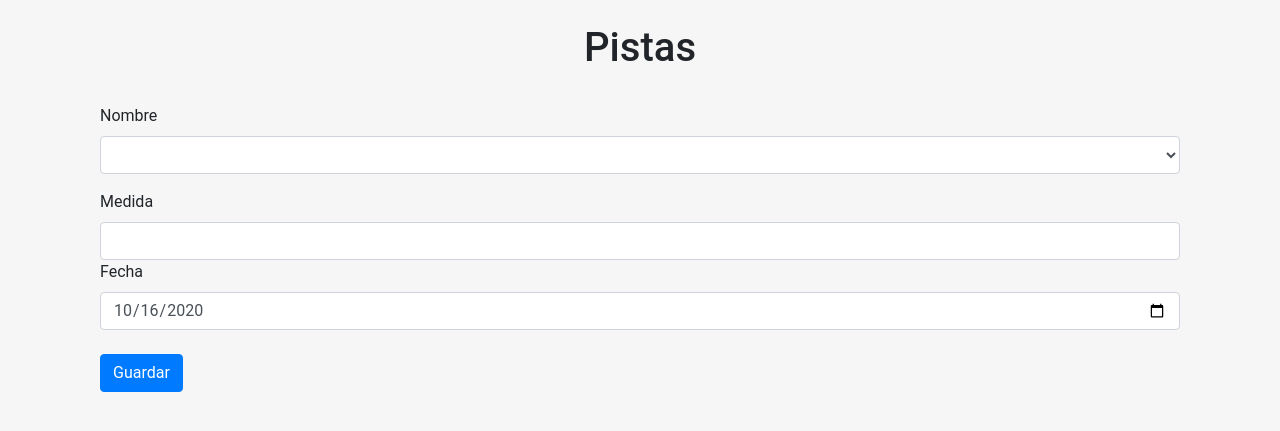
After one commit to EduardMcfly/timesport, a Flask app: template templates/createTracks.html in a window 1280 px wide. The commit adds this page. Shown: the top 431 px of the page. Run offline with Flask 2, Linux system fonts and the light colour scheme; the template is opened without the code that fills it, so the values that code supplies are empty; some libraries are stand-ins or nearby versions.

Commit message:
chore: track board style

```diff
--- a/templates/base.html
+++ b/templates/base.html
@@ -11,6 +11,20 @@
     {% block content %}{% endblock %}
     <script src="{% static 'lib/js/jquery/jquery-3.5.1.min.js' %}"></script>
     <script src="{% static 'lib/js/bootstrap.min.js' %}"></script>
+    <script type="text/javascript">
+      $(function () {
+          var today = new Date();
+          var date = today.getFullYear()+'-'+(today.getMonth()+1)+'-'+today.getDate();
+          var time = today.getHours() + ":" + today.getMinutes();
+          var dateTime = date+' '+time;
+          $("#form_datetime").datetimepicker({
+              format: 'yyyy-mm-dd hh:ii',
+              autoclose: true,
+              todayBtn: true,
+              startDate: dateTime
+          });
+      });
+      </script>
     {% block scripts %}{% endblock %}
   </body>
 </html>
--- /dev/null
+++ b/templates/createTracks.html
@@ -0,0 +1,42 @@
+{% extends "base.html" %}
+{% block title %}Create{% endblock %}
+{% block head %}
+<link rel="stylesheet" href="{% static 'css/pages/login.css' %}" />
+<link rel="stylesheet" href="{% static 'css/forms.css' %}" />
+<link rel="icon" href="{% static "images/IconoNegro.ico" %}"/> {% endblock %}
+{% block content %}
+<div class="container">
+<div class="informacion">
+   <h1 class="text-center m-4">Pistas</h1><span><i class="fa fa-heart"></i>
+  </div>
+<div class="container mt-4">
+  <form action="{% url 'createTracks' %}" method="POST">
+  <div class="text">
+    <div class="form-group">
+      <label for="exampleInputDate1"></label>
+      <div class="form-group">
+        <label for="exampleFormControlSelect2">Nombre</label>
+        <select  class="form-control" id="exampleFormControlSelect2">
+          <option> </option>
+          <option>La Montaña-Girardot </option>
+          <option> Veloarena Y Enduro La Bonita-Girardot</option>
+          <option>Minas Montecristo-Cucunuba</option>
+          <option>Finca Hacienda San Miguel(El Ospicio)-La Mesa </option>
+          <option>La Laguna-Guasca</option>
+          <option>El Reto-Tocancipá y Gachancipá </option>
+          <option>La mugrosa-Villeta </option>
+          <option>Alto Tierra Negra-Nemocón</option>
+          <option>Territorio Chibcha-Facatativá </option>
+        </select>
+      </div>
+    <div class="form-group">
+      <label for="exampleInputTrack1">Medida </label>
+      <input name="size" type="text" class="form-control" />
+        <label for="exampleInputTrack1">Fecha</label>
+        <input class="form-control" type="date" value="2020-10-16" id="example-date-input">
+        <br>
+    <button type="submit" class="btn btn-primary">Guardar</button>
+  </form>
+</div>
+</div>
+{% endblock %}
```
Also changed, not shown: templates/tracks.html (+25 -12 lines).
